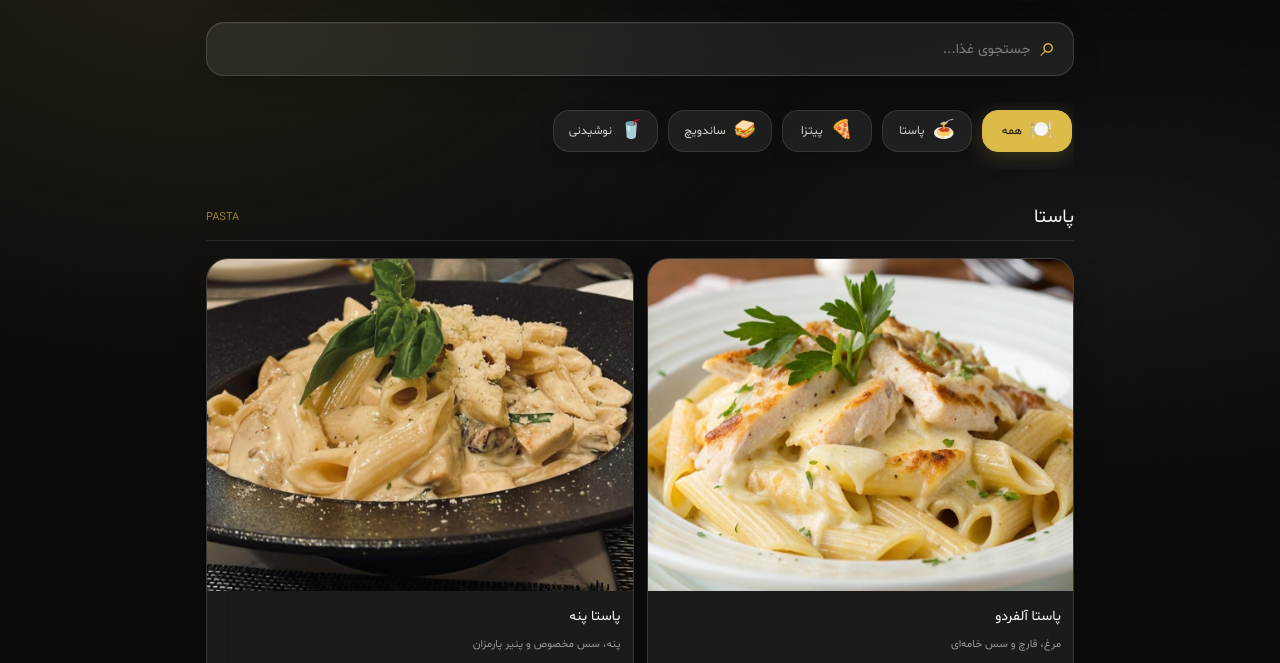
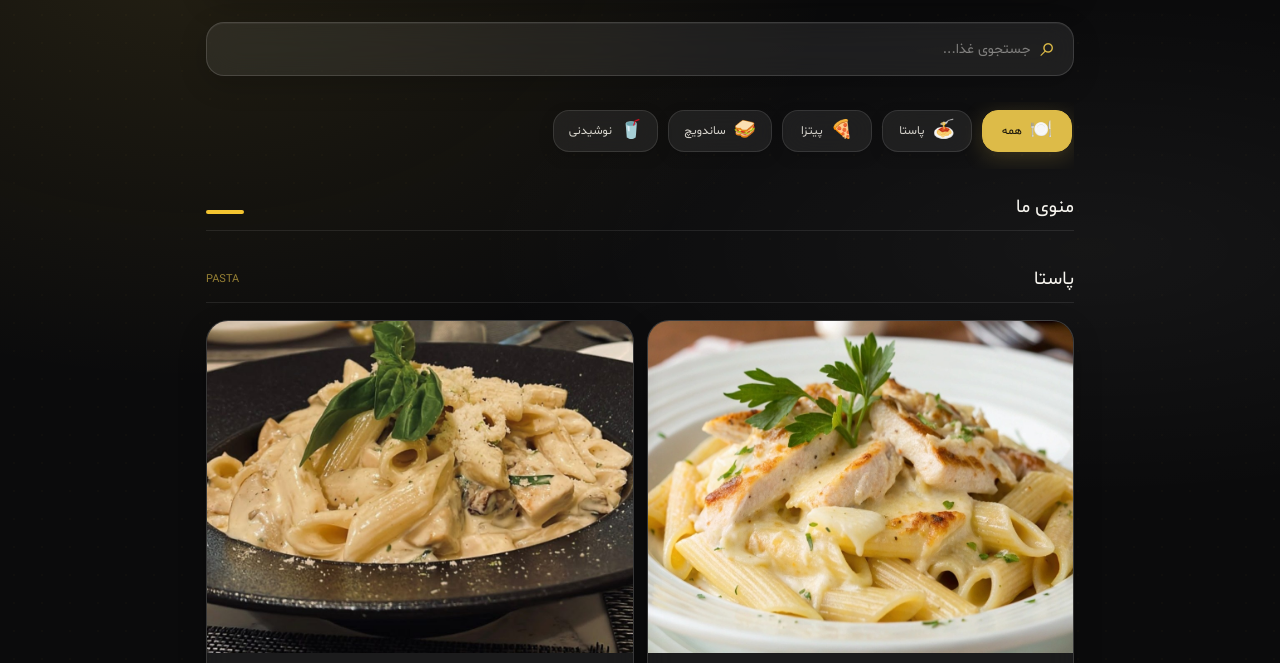
Before and after one commit to nokhodchi-menu/nokhodchi-menu.github.io, a plain HTML site: page index.html in a window 1280 px wide. Shown: the part 111-774 px from the top of the page. Drawn offline with Linux system fonts and the light colour scheme.

Commit message:
Update index.html

```diff
--- a/index.html
+++ b/index.html
@@ -90,6 +90,11 @@
 
     </nav>
 
+       <!-- ================= MENU TITLE ================= -->
+    <div class="section-heading main-heading">
+      <h2 data-fa="منوی ما" data-en="Our Menu">منوی ما</h2>
+      <span class="yellow-line"></span>
+    </div>
 
     <!-- ================= PASTA ================= -->
     <section class="menu-section" id="pasta" data-section="pasta">
```
